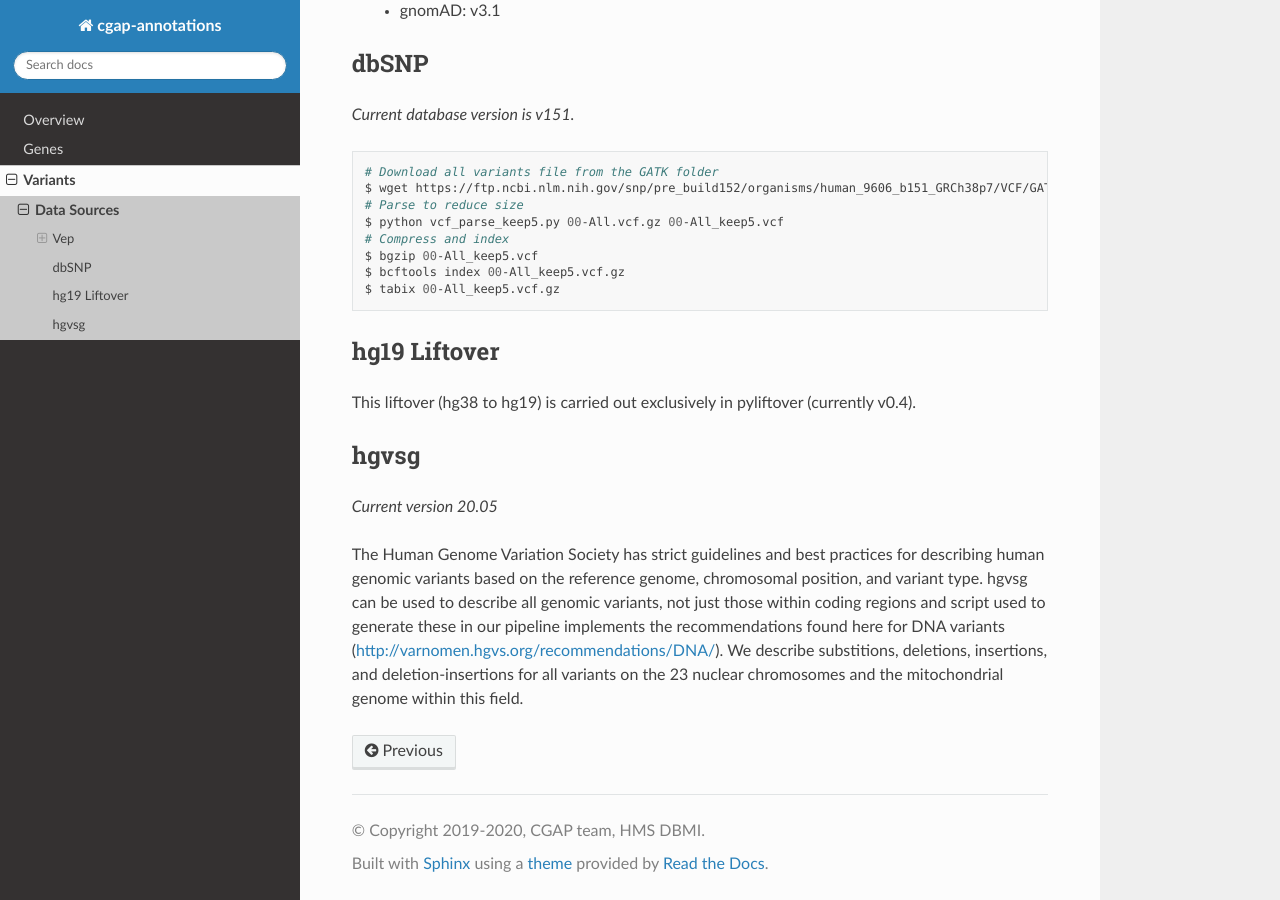
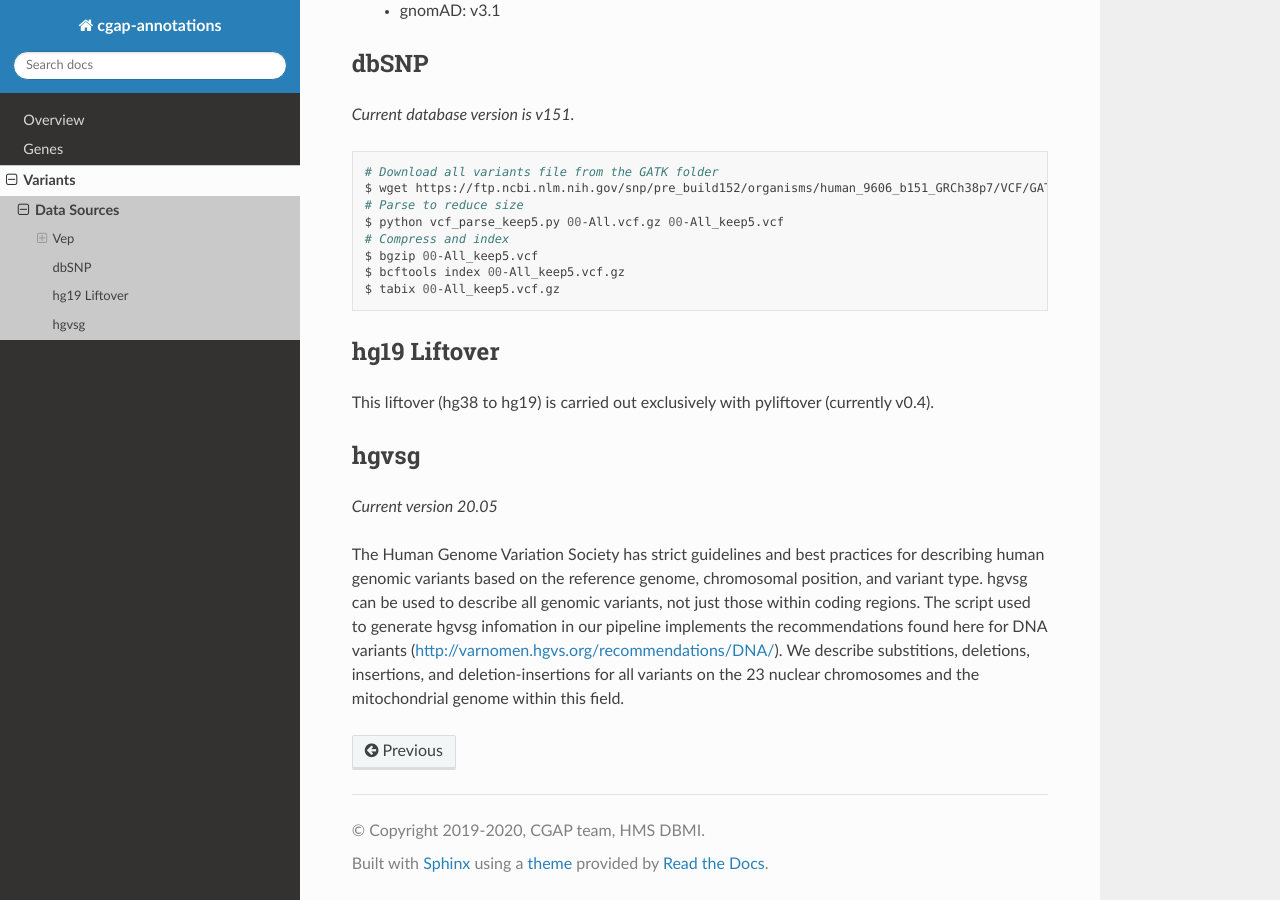
Before and after one commit to dbmi-bgm/cgap-annotations, a Sphinx documentation site: the page built from docs/variants_sources.rst, in a window 1280 px wide and 900 px high, scrolled down 3152 px. Built offline with Sphinx 7.4.7 and the Read the Docs theme 2.0.0, drawn with Linux system fonts in a browser that asks for light colours.

Commit message:
fixing typos in docs

```diff
--- a/docs/variants_sources.rst
+++ b/docs/variants_sources.rst
@@ -185,11 +185,11 @@
 hg19 Liftover
 +++++++++++++
 
-This liftover (hg38 to hg19) is carried out exclusively in pyliftover (currently v0.4).
+This liftover (hg38 to hg19) is carried out exclusively with pyliftover (currently v0.4).
 
 hgvsg
 +++++
 
 *Current version 20.05*
 
-The Human Genome Variation Society has strict guidelines and best practices for describing human genomic variants based on the reference genome, chromosomal position, and variant type.  hgvsg can be used to describe all genomic variants, not just those within coding regions and script used to generate these in our pipeline implements the recommendations found here for DNA variants (http://varnomen.hgvs.org/recommendations/DNA/).  We describe substitions, deletions, insertions, and deletion-insertions for all variants on the 23 nuclear chromosomes and the mitochondrial genome within this field.
+The Human Genome Variation Society has strict guidelines and best practices for describing human genomic variants based on the reference genome, chromosomal position, and variant type. hgvsg can be used to describe all genomic variants, not just those within coding regions. The script used to generate hgvsg infomation in our pipeline implements the recommendations found here for DNA variants (http://varnomen.hgvs.org/recommendations/DNA/). We describe substitions, deletions, insertions, and deletion-insertions for all variants on the 23 nuclear chromosomes and the mitochondrial genome within this field.
```
